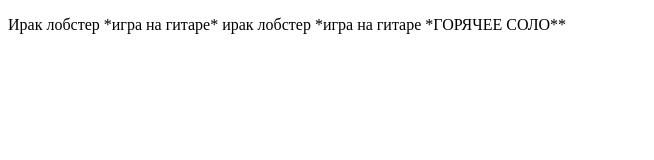
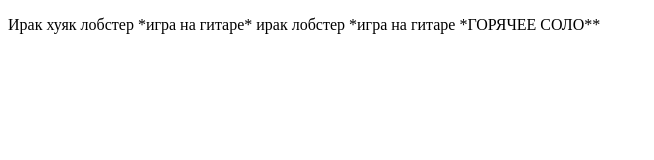
Before and after one commit to FurryElite/Efim, a plain HTML site: page index.html in a window 1280 px wide. Shown: the whole page, without its empty margins (0-654 px from the left). Drawn offline with Linux system fonts and the light colour scheme.

Commit message:
Update index.html

```diff
--- a/index.html
+++ b/index.html
@@ -3,9 +3,8 @@
 <head>
 	<meta charset="UTF-8">
 	<title>Document</title>
-
 </head>
 <body>
-	<p>Ирак лобстер *игра на гитаре* ирак лобстер *игра на гитаре *ГОРЯЧЕЕ СОЛО**</p>
+	<p>Ирак хуяк лобстер *игра на гитаре* ирак лобстер *игра на гитаре *ГОРЯЧЕЕ СОЛО**</p>
 </body>
 </html>
```
